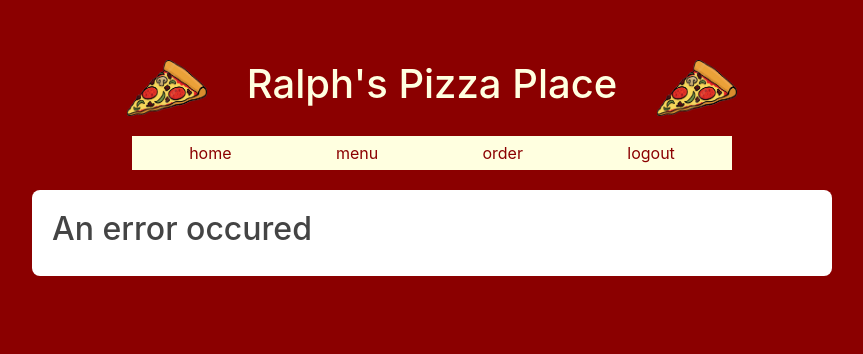
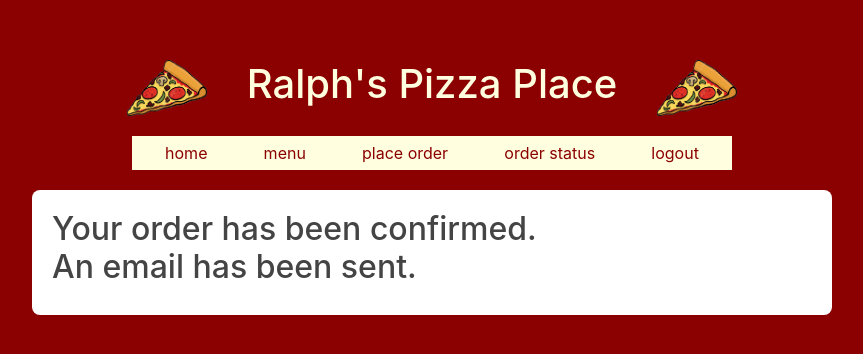
Before and after one commit to raphaeluziel/pizza, a Django app: page /confirmation in a window 1280 px wide. Shown: the top 354 px of the page, without its empty margins (208-1071 px from the left). Run offline with Django 3.2, Linux system fonts and the light colour scheme; the visitor is signed in with stand-in values (Sample User, id 1); parts of the project's set-up code (start-up, migrations or seed data) failed here and were passed over; some libraries are stand-ins or nearby versions.

Commit message:
confirmation emails

```diff
--- a/pizza/orders/templates/orders/base.html
+++ b/pizza/orders/templates/orders/base.html
@@ -24,7 +24,8 @@
       <a href="{% url 'menu' %}">menu</a>
 
       {% if user.is_authenticated %}
-        <a href="{% url 'order' %}">order</a>
+        <a href="{% url 'order' %}">place order</a>
+        <a href="{% url 'your_orders' %}">order status</a>
         <a href="{% url 'logout' %}">logout</a>
 
       {% else %}
--- a/pizza/orders/templates/orders/confirmation.html
+++ b/pizza/orders/templates/orders/confirmation.html
@@ -6,23 +6,6 @@
 
 {% block body %}
 
-    <h2>Order confirmed!</h2>
-
-    <b>Order Details:</b>
-    <ul>
-      <li>Order ID: {{ order.id }}</li>
-      <li>{{ order.timestamp }}</li>
-    </ul>
-
-    <b>Items in your order:</b>
-    <ul>
-      {% for item in items_in_order %}
-          <li>{{ item }}</li>
-      {% endfor %}
-    </ul>
-
-    <b>Your total: {{ order.total }}</b>
-
-
+    <h2>Your order has been confirmed.<br>An email has been sent.</h2>
 
 {% endblock %}
--- a/pizza/orders/templates/orders/order.html
+++ b/pizza/orders/templates/orders/order.html
@@ -8,7 +8,6 @@
 
 <script type="text/javascript" src="static/orders/order.js"></script>
 
-{{orders.id}}
 
     {% if not user.is_authenticated %}
       <p>Please <a href="{% url 'login' %}">login</a> or <a href="{% url 'signup' %}">sign up</a> before placing an order.</p>
@@ -102,10 +101,10 @@
       <br>
 
       <div class="form-buttons">
-        <form action="{% url 'confirmation' %}" method="post">
+        <form action="{% url 'checkout' %}" method="post">
           {% csrf_token %}
           <input type="number" name="order_id" value="{{ order.id }}" hidden>
-          <button type="submit" class="btn btn-success">Submit Order</button>
+          <button type="submit" class="btn btn-success">Checkout</button>
         </form>
       </div>
 
--- a/pizza/orders/urls.py
+++ b/pizza/orders/urls.py
@@ -7,9 +7,12 @@ urlpatterns = [
     path("order", views.order, name="order"),
     path("order_details/<int:order_id>", views.order_details, name="order_details"),
     path("confirmation", views.confirmation, name="confirmation"),
+    path("checkout", views.checkout, name="checkout"),
     path("menu", views.menu, name="menu"),
     path("menuAPI", views.menuAPI, name="menuAPI"),
     path("toppingsAPI", views.toppingsAPI, name="toppingsAPI"),
     path("delete", views.delete, name="delete"),
-    path("deleteAll", views.deleteAll, name="deleteAll")
+    path("deleteAll", views.deleteAll, name="deleteAll"),
+    path("cancel_order", views.cancel_order, name="cancel_order"),
+    path("your_orders", views.your_orders, name="your_orders")
 ]
--- a/pizza/orders/views.py
+++ b/pizza/orders/views.py
@@ -11,19 +11,26 @@ from .models import Item, OrderItem, Order, Topping
 from decimal import *
 
 import json
+import os
+
+# using SendGrid's Python Library
+# https://github.com/sendgrid/sendgrid-python
+from sendgrid import SendGridAPIClient
+from sendgrid.helpers.mail import Mail
 
 # Create your views here.
 
 def index(request):
-    # If customer gets here without logging in, send them to log in page
-    if not request.user.is_authenticated:
-        return HttpResponseRedirect(reverse('login'))
-    else:
-        orders = Order.objects.filter(customer=request.user)
-        context = {
-            "orders": orders
-        }
-        return render(request, "orders/index.html", context)
+    return render(request, "orders/index.html")
+
+@login_required()
+def your_orders(request):
+
+    orders = Order.objects.filter(customer=request.user).order_by('-timestamp')
+    context = {
+        "orders": orders
+    }
+    return render(request, "orders/your_orders.html", context)
 
 # Return a json object of all menu items for display in the menu.html page
 def menuAPI(request):
@@ -107,11 +114,13 @@ def order(request):
 @login_required()
 def order_details(request, order_id):
 
+    # Try to get see if the url get parameter matches with a real order id
     try:
         order = Order.objects.get(pk=order_id)
     except Order.DoesNotExist:
         return render(request, "orders/error.html", {"message": "No order with this ID"})
 
+    # If the logged in user requesting this is not the one who placed the order
     if order.customer != request.user:
         return render(request, "orders/error.html", {"message": "This is not a valid order number"})
 
@@ -124,10 +133,19 @@ def order_details(request, order_id):
     return render(request, "orders/order_details.html", context)
 
 @login_required()
-def confirmation(request):
+def checkout(request):
 
-    # User submits order on the order.html file
+    # If customer did not Place Order yet
+    if Order.objects.filter(customer=request.user, status='pending'):
+        order = Order.objects.get(customer=request.user, status='pending')
+        items_in_order = OrderItem.objects.filter(order__id=order.id)
+    else:
+        order = {}
+        items_in_order = {}
+
+    # User clicked checkout button on the order.html file
     if request.method == "POST":
+
         order_id = request.POST["order_id"]
 
         # Get the order and the items in the order
@@ -146,22 +164,80 @@ def confirmation(request):
         order.status = 'pending'
         order.save()
 
-        context = {
-            "items_in_order": items_in_order,
-            "order": order
-        }
+        return HttpResponseRedirect(reverse('checkout'))
 
-        return render(request, "orders/confirmation.html", context)
+    context = {
+        "items_in_order": items_in_order,
+        "order": order
+    }
 
-    else:
-        return render(request, "orders/error.html")
+    return render(request, 'orders/checkout.html', context)
+
+
+@login_required()
+def confirmation(request):
+
+    list_of_items_for_email = ''
+
+    # User clicks Place Order order on the checkout.html file
+    if request.method == "POST":
+
+        # If all goes well, the order is submitted and marked as completed
+        order = Order.objects.get(customer=request.user, status='pending')
+        order.status = 'completed'
+        order.save()
+
+        items_in_order = OrderItem.objects.filter(order__id=order.id)
+
+
+        for x in items_in_order:
+            list_of_items_for_email = list_of_items_for_email + str(x.quantity) + " " + str(x.item) + "<br>"
+
+
+        email_content = "<h1>Your Order from Ralph's Pizza is Confirmed</h1>\
+                        <p>Here are your order details:</p>\
+                        <p>Order ID: <b>" + str(order.id) + "</b></p>\
+                        <p>" + str(list_of_items_for_email) + "</p>\
+                        <p>Order Total: <b>$" + str(order.total) + "</b></p>"
+
+        email_subject = "Order " + str(order.id) + " from pizza@raphaeluziel.net confirmed";
+
+
+        # The following uses SendGrid to send a confirmation email to the user
+        message = Mail(
+            from_email='pizza@raphaeluziel.net',
+            to_emails=request.user.email,
+            subject=email_subject,
+            html_content=email_content
+            )
+        try:
+            sg = SendGridAPIClient(os.environ.get('SENDGRID_API_KEY'))
+            response = sg.send(message)
+            print(response.status_code)
+            print(response.body)
+            print(response.headers)
+        except Exception as e:
+            print(e.message)
 
 
 
+
+        return HttpResponseRedirect(reverse("confirmation"))
+
+    return render(request, "orders/confirmation.html")
+
+
+# Deletes a single item on the users cart using the delete link
 def delete(request):
     OrderItem.objects.get(pk=request.POST['delete']).delete()
     return HttpResponseRedirect(reverse("order"))
 
+# Deletes all items on the users cart using the delete button
 def deleteAll(request):
     OrderItem.objects.filter(order__customer=request.user).delete()
     return HttpResponseRedirect(reverse("order"))
+
+# Cancels an order before it is submitted
+def cancel_order(request):
+    Order.objects.filter(pk=request.POST['order_id']).delete()
+    return HttpResponseRedirect(reverse("order"))
--- a/pizza/requirements.txt
+++ b/pizza/requirements.txt
@@ -1,3 +1,4 @@
 django
 python-dotenv
 psycopg2
+sendgrid
--- a/pizza/templates/registration/password_reset_confirm.html
+++ b/pizza/templates/registration/password_reset_confirm.html
@@ -10,7 +10,7 @@
         <p>Please enter (and confirm) your new password.</p>
         <form action="" method="post">
         {% csrf_token %}
-            <table>
+            <table class="user_forms">
                 <tr>
                     <td>{{ form.new_password1.errors }}
                         <label for="id_new_password1">New password:</label></td>
@@ -23,7 +23,7 @@
                 </tr>
                 <tr>
                     <td></td>
-                    <td><input type="submit" value="Change my password" /></td>
+                    <td><input type="submit" value="Change my password" class="btn btn-info"/></td>
                 </tr>
             </table>
         </form>
```
Also changed, not shown: pizza/orders/templates/orders/checkout.html (added, +40 -0 lines), pizza/orders/templates/orders/index.html (+2 -7 lines), pizza/orders/templates/orders/your_orders.html (added, +25 -0 lines).
